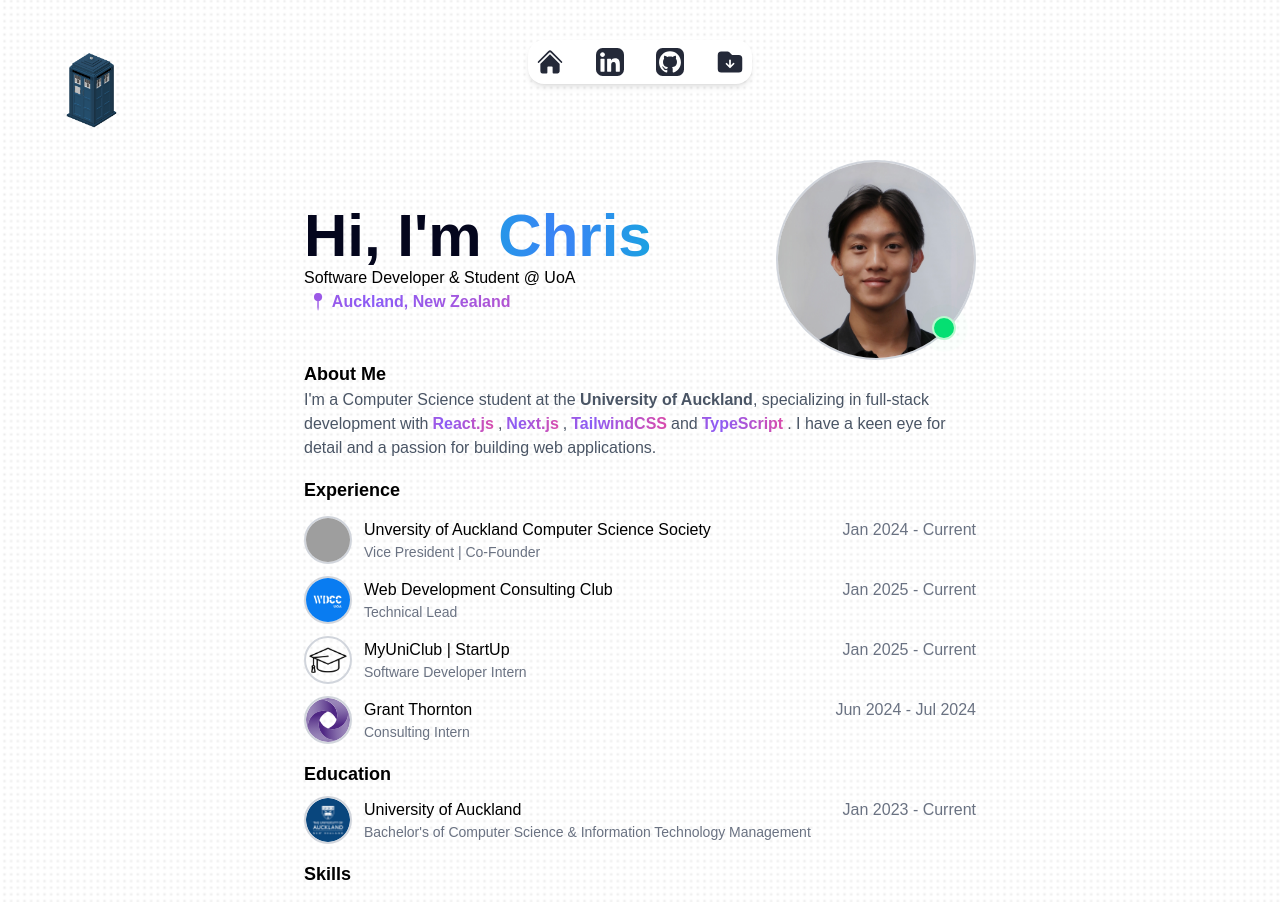
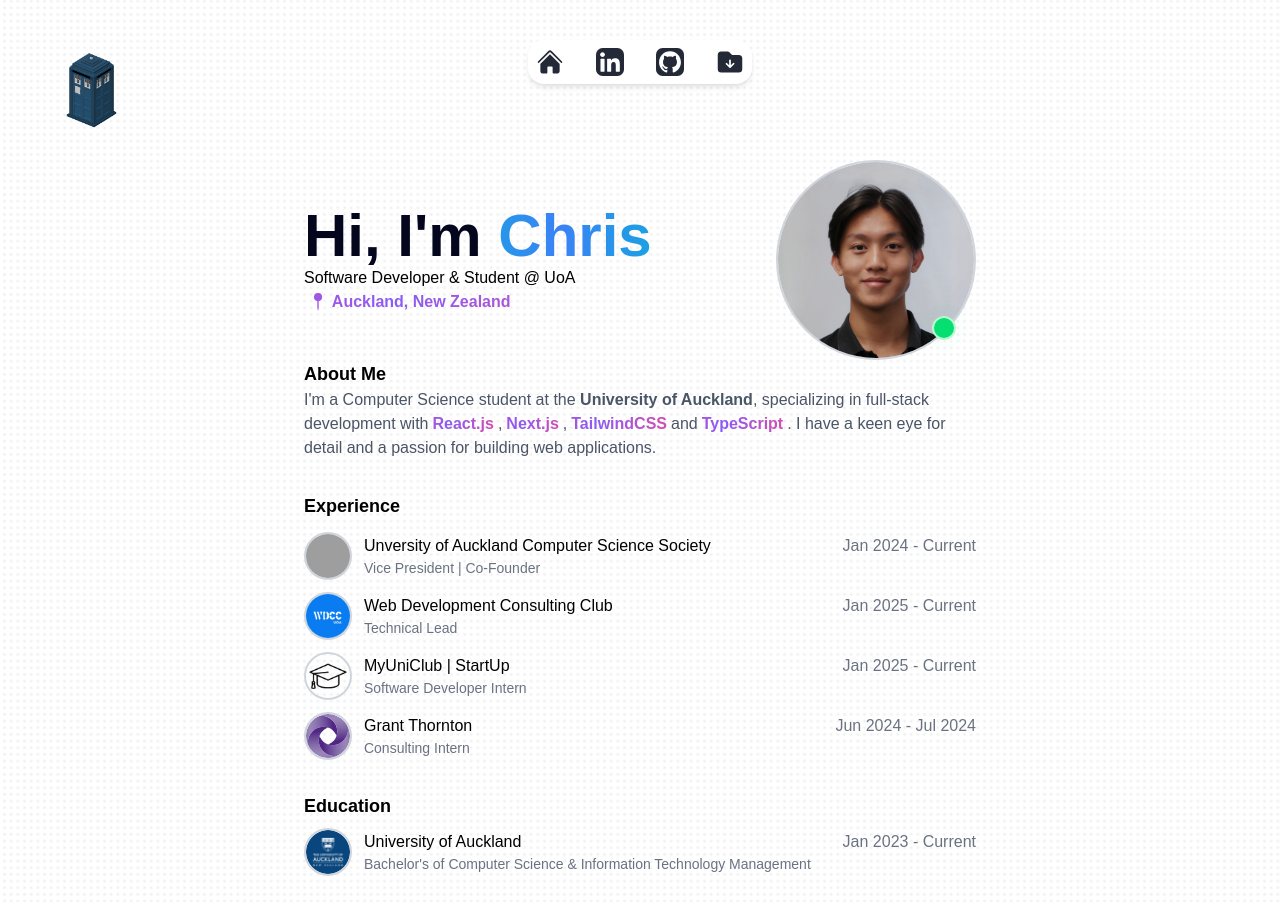
Before and after one commit to cchiem/portfolio, a Next.js app: page / in a window 1280 px wide. Shown: the top 902 px of the page. Built offline with nearby package versions, Linux system fonts and the light colour scheme; grey boxes are pictures that could not be loaded; a web font is replaced by a local one.

Commit message:
links added

```diff
--- a/src/app/components/Education.tsx
+++ b/src/app/components/Education.tsx
@@ -10,6 +10,7 @@
                 subheading="Bachelor's of Computer Science & Information Technology Management"
                 imageSource="/assets/work/UOA.png"
                 date="Jan 2023 - Current"
+                link="https://www.auckland.ac.nz/en.html"
             />
         </div>
     )
--- a/src/app/components/Experience.tsx
+++ b/src/app/components/Experience.tsx
@@ -11,24 +11,28 @@
                     subheading="Vice President | Co-Founder"
                     imageSource="/assets/work/UOACS.png"
                     date="Jan 2024 - Current"
+                    link="https://uoacs.org/"
                 />
                 <SectionComponent
                     title="Web Development Consulting Club"
                     subheading="Technical Lead"
                     imageSource="/assets/work/WDCC.jpg"
                     date="Jan 2025 - Current"
+                    link="https://wdcc.co.nz/"
                 />
                 <SectionComponent
                     title="MyUniClub | StartUp"
                     subheading="Software Developer Intern"
                     imageSource="/assets/work/UNICLUB.png"
                     date="Jan 2025 - Current"
+                    link="https://myuniclub.com/"
                 />
                 <SectionComponent
                     title="Grant Thornton"
                     subheading="Consulting Intern"
                     imageSource="/assets/work/GT.svg"
                     date="Jun 2024 - Jul 2024"
+                    link="https://www.grantthornton.co.nz/"
                 />
             </div>
         </div>
--- a/src/app/components/SectionComponent.tsx
+++ b/src/app/components/SectionComponent.tsx
@@ -1,4 +1,5 @@
 import Image from 'next/image'
+import Link from 'next/link'
 import React from 'react'
 
 interface SectionProps {
@@ -6,6 +7,7 @@
     subheading: string
     imageSource: string
     date: string
+    link: string
 }
 
 const SectionComponent = ({
@@ -13,6 +15,7 @@
     subheading,
     imageSource,
     date,
+    link,
 }: SectionProps) => {
     return (
         <div className="group relative flex items-center gap-3">
@@ -25,13 +28,14 @@
             />
             <div className="flex w-full justify-between">
                 <div>
-                    <h1>{title}</h1>
+                    <Link
+                        href={link}
+                        target="_blank"
+                        className="hover:text-blue-500 hover:underline"
+                    >
+                        {title}
+                    </Link>
                     <p className="text-sm text-gray-500">{subheading}</p>
-                    {/* Tooltip */}
-                    {/* <div className="absolute right-0 w-fit rounded-xl rounded-tl-sm border border-gray-50 bg-blue-400 px-2 py-1 text-xs whitespace-nowrap text-white opacity-0 transition-opacity duration-300 ease-in-out group-hover:opacity-100">
-                        <p className="text-xs text-gray-200">Chris</p>
-                        <p className="text-md">This is UOA!</p>
-                    </div> */}
                 </div>
                 <p className="text-gray-500">{date}</p>
             </div>
--- a/src/app/components/Skills.tsx
+++ b/src/app/components/Skills.tsx
@@ -25,11 +25,9 @@
                 <Skill name="Java" source="/assets/icons/JavaIcon.svg" />
                 <Skill name="Clerk" source="/assets/icons/clerk.svg" />
                 <Skill name="AWS" source="/assets/icons/aws.svg" />
-                <Skill name="Express.js" source="/assets/icons/express.svg" />
                 <Skill name="MySQL" source="/assets/icons/mysql.svg" />
                 <Skill name="MongoDB" source="/assets/icons/mongodb.svg" />
                 <Skill name="Vercel" source="/assets/icons/vercel.svg" />
-                <Skill name="Vite" source="/assets/icons/vite.svg" />
             </div>
         </div>
     )
--- a/src/app/globals.css
+++ b/src/app/globals.css
@@ -5,7 +5,7 @@
 
 @theme {
     --animate-shine: shine 4s linear infinite;
-    --animate-shine-once: shine 4s linear;
+    --animate-shine-purple: shine 30s linear infinite;
 }
 
 @keyframes shine {
@@ -18,7 +18,6 @@
 }
 
 .shine-text-blue {
-    /* background-image: linear-gradient(to right, #ec4899, #8b5cf6, #ec4899); */
     background-image: linear-gradient(to right, #3b82f6, #06b6d4, #3b82f6);
     background-size: 200% auto;
     background-clip: text;
@@ -26,22 +25,18 @@
     animation: var(--animate-shine);
 }
 
-@keyframes shiny {
+@keyframes shine {
     0% {
         background-position: -200% 0;
-    }
-    80% {
-        background-position: 200% 0;
     }
     100% {
         background-position: 200% 0;
     }
 }
-
 .shine-text-shiny {
     background-image: linear-gradient(to right, #ec4899, #8b5cf6, #ec4899);
     background-size: 200% auto;
     background-clip: text;
     color: transparent;
-    animation: shiny 10s linear forwards;
+    animation: var(--animate-shine-purple);
 }
--- a/src/app/page.tsx
+++ b/src/app/page.tsx
@@ -28,14 +28,13 @@
                 imageUrl="/assets/cursor/designer-cursor2.svg"
             />
 
-            <div className="absolute top-40 flex max-w-2xl flex-col gap-4">
+            <div className="absolute top-40 flex max-w-2xl flex-col gap-8">
                 {/* PROFILE SECTION */}
                 <section id="Home">
                     <Profile
                         refProfilePic={buttonRefProfilePic}
                         refBio={buttonRefBio}
                     />
-                    {/* ABOUT ME */}
                     <Bio />
                 </section>
 
```
Also changed, not shown: public/assets/cursor/arrowhead-pointer.svg (added), public/assets/icons/arrow.svg (added).
